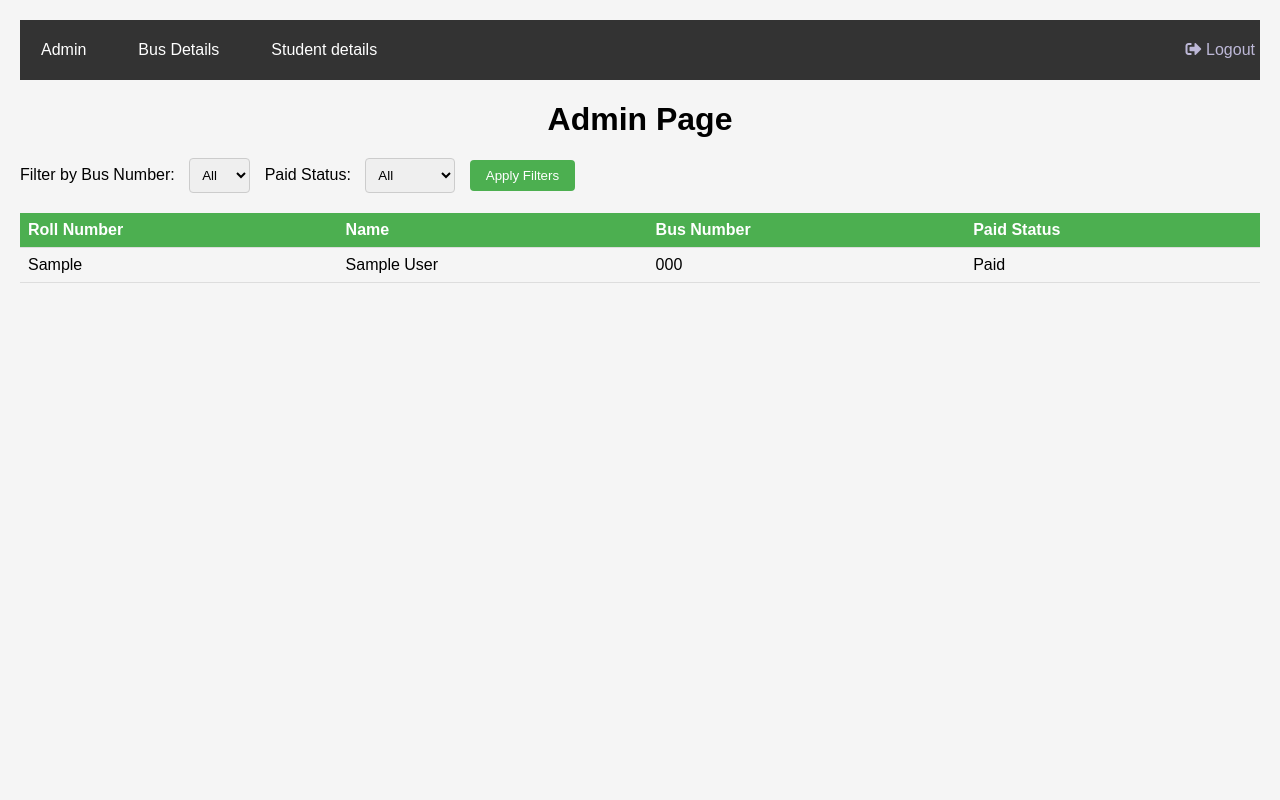
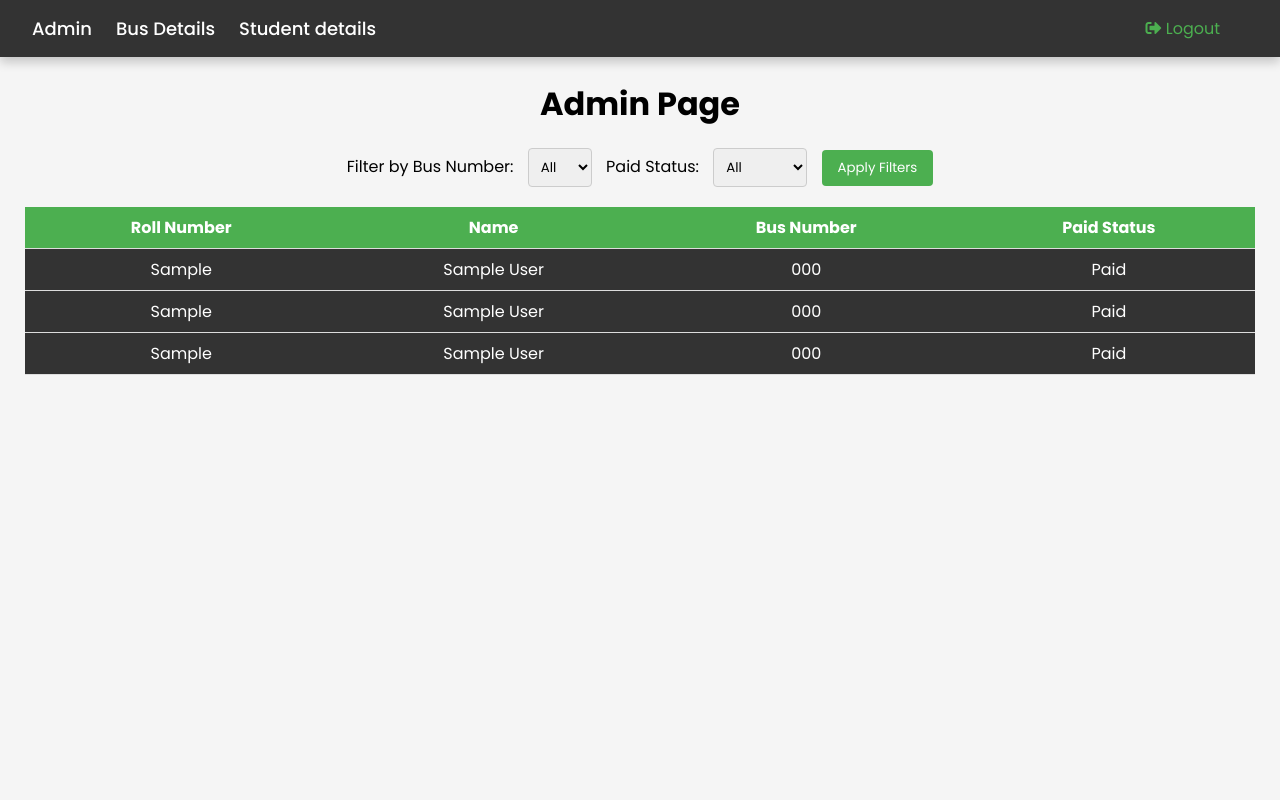
Before and after one commit to SooryaPandian/Bus-fee-Payement--Python, a Flask app: page /admin in a window 1280 px wide. Run offline with Flask 3, Linux system fonts and the light colour scheme; tables that the repository leaves empty or names only in its code hold one stand-in row (values such as "Sample post").

Commit message:
added requirements.txt

```diff
--- a/db_operations.py
+++ b/db_operations.py
@@ -6,7 +6,7 @@ def connect_db():
         conn = mysql.connector.connect(
             host='localhost',
             user='root',
-            password='soorya',
+            password='2511',
             database='busfee'
         )
         print("Database connected successfully")
--- a/templates/admin.html
+++ b/templates/admin.html
@@ -5,13 +5,21 @@
     <meta name="viewport" content="width=device-width, initial-scale=1.0">
     <title>Admin Page</title>
     <link rel="stylesheet" href="https://cdnjs.cloudflare.com/ajax/libs/font-awesome/5.15.4/css/all.min.css">
+    <!-- Include Google Fonts -->
+    <link href="https://fonts.googleapis.com/css2?family=Poppins:wght@300;400;500;600;700&display=swap" rel="stylesheet">
     <!-- Include any necessary CSS files -->
     <style>
+        * {
+            margin: 0;
+            padding: 0;
+            box-sizing: border-box;
+            font-family: 'Poppins', sans-serif;
+        }
+
         body {
-            font-family: Arial, sans-serif;
+            height: 100vh;
             background-color: #f5f5f5;
-            margin: 0;
-            padding: 20px;
+            padding-top: 80px; /* To account for the fixed navbar */
         }
 
         h1 {
@@ -21,6 +29,7 @@
 
         form {
             margin-bottom: 20px;
+            text-align: center;
         }
 
         label {
@@ -48,14 +57,19 @@
             background-color: #45a049;
         }
 
+        .table-container {
+            padding: 0px 25px;
+        }
+
         table {
             width: 100%;
             border-collapse: collapse;
+            padding: 0px 10px 0px 10px;
         }
 
         th, td {
             padding: 8px;
-            text-align: left;
+            text-align: center;
             border-bottom: 1px solid #ddd;
         }
 
@@ -64,8 +78,15 @@
             color: white;
         }
 
+        tr {
+            background-color: #333;
+            color: white;
+            transition: background-color 0.5s, color 0.5s;
+        }
+
         tr:hover {
-            background-color: #f2f2f2;
+            background-color: #ccc;
+            color: black;
         }
 
         nav {
@@ -74,39 +95,56 @@
             display: flex;
             justify-content: space-between;
             align-items: center;
-            padding: 5px;
+            padding: 15px 20px;
+            width: 100%;
+            position: fixed;
+            top: 0;
+            left: 0;
+            box-shadow: 0 5px 10px rgba(0, 0, 0, 0.2);
+            z-index: 1000; /* Ensure it stays on top */
         }
 
-        nav ul {
-            list-style-type: none;
-            margin: 0;
-            padding: 0;
+        .nav-links {
             display: flex;
+            align-items: center;
         }
 
-        nav ul li {
-            margin-right: 20px;
+        .nav-links li {
+            list-style: none;
+            margin: 0 12px;
         }
 
-        nav ul li:last-child {
-            margin-right: 0;
+        .nav-links li a {
+            position: relative;
+            color: white;
+            font-size: 18px;
+            font-weight: 500;
+            padding: 6px 0;
+            text-decoration: none;
+            transition: all 0.4s ease;
         }
 
-        nav ul li a {
-            display: block;
-            color: white;
-            text-align: center;
-            padding:  16px;
-            text-decoration: none;
+        .nav-links li a:before {
+            content: '';
+            position: absolute;
+            bottom: 0;
+            left: 0;
+            height: 3px;
+            width: 0%;
+            background-color: #4CAF50;
+            border-radius: 12px;
+            transition: all 0.4s ease;
         }
-        nav ul li a:hover {
-            background-color: #ddd;
-            color: black;
+
+        .nav-links li a:hover:before {
+            width: 100%;
         }
 
         .logout a {
-            color: #bdb8d7;
+            color: #4CAF50;
             text-decoration: none;
+            margin-right: 40px;
+            transition: color 0.3s ease;
         }
 
         .logout a:hover {
@@ -116,7 +154,7 @@
 </head>
 <body>
     <nav>
-        <ul>
+        <ul class="nav-links">
             <li><a href="/admin">Admin</a></li>
             <li><a href="/transport">Bus Details</a></li>
             <li><a href="/student">Student details</a></li>
@@ -130,7 +168,6 @@
 
     <!-- Search and Filter Form -->
     <form method="POST" action="/admin">
-
         <!-- Filtering Options -->
         <label for="bus_number">Filter by Bus Number:</label>
         <select id="bus_number" name="bus_number">
@@ -151,6 +188,7 @@
     </form>
 
     <!-- Table to Display Student Data -->
+    <div class="table-container">
         <table>
             <thead>
                 <tr>
@@ -170,8 +208,25 @@
                         <td>{{ "Paid" if student['stat'] else "Not Paid" }}</td>
                     </tr>
                 {% endfor %}
+                {% for student in students %}
+                    <tr>
+                        <td>{{ student['rollno'] }}</td>
+                        <td>{{ student['firstname'] }} {{ student['lastname'] }}</td>
+                        <td>{{ student['busnumber'] }}</td>
+                        <td>{{ "Paid" if student['stat'] else "Not Paid" }}</td>
+                    </tr>
+                {% endfor %}
+                {% for student in students %}
+                    <tr>
+                        <td>{{ student['rollno'] }}</td>
+                        <td>{{ student['firstname'] }} {{ student['lastname'] }}</td>
+                        <td>{{ student['busnumber'] }}</td>
+                        <td>{{ "Paid" if student['stat'] else "Not Paid" }}</td>
+                    </tr>
+                {% endfor %}
             </tbody>
         </table>
+    </div>
 
     <!-- Include any necessary JavaScript files -->
     <script>
```
Also changed, not shown: templates/transport.html (+34 -6 lines). Lines whose indentation alone changed are shown as unchanged.
